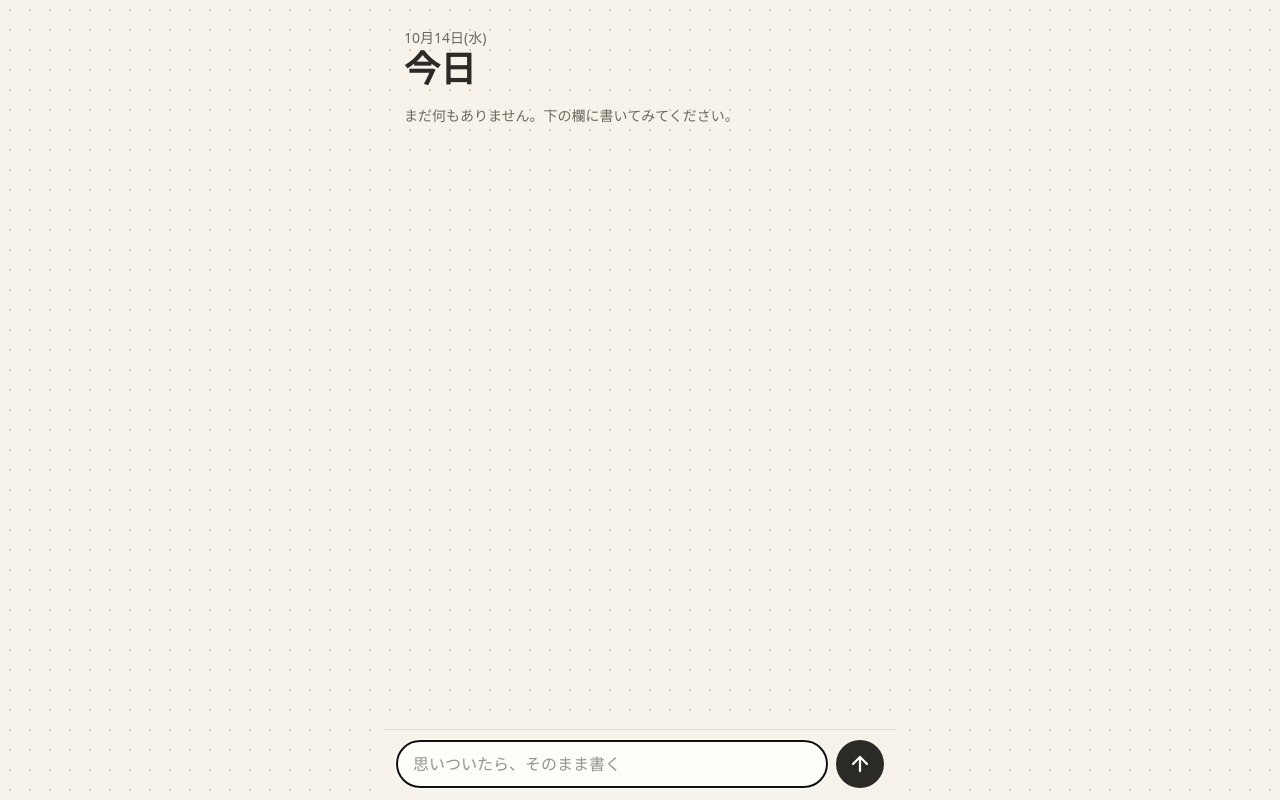
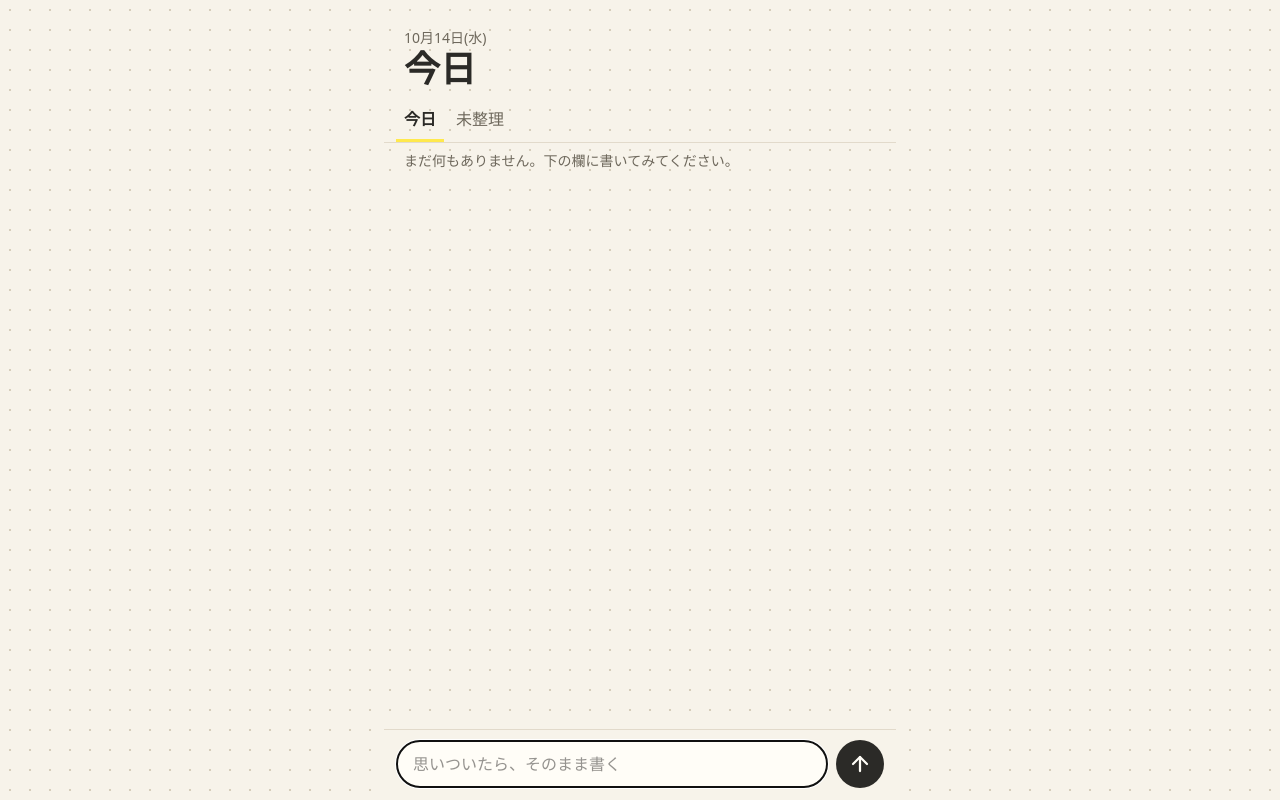
Before and after one commit to yqqqchqn31/todomemo, a React (Vite) app: page / in a window 1280 px wide. Built offline with nearby package versions, Linux system fonts and the light colour scheme; a web font is replaced by a local one.

Commit message:
「今日」と「未整理」のタブを作り、横スワイプで切り替える

```diff
--- a/src/App.tsx
+++ b/src/App.tsx
@@ -1,20 +1,43 @@
+import { format } from 'date-fns'
+import { ja } from 'date-fns/locale'
 import { toast } from 'sonner'
 import { AppToaster } from './components/AppToaster.tsx'
 import { CompletedToastMessage } from './components/CompletedToastMessage.tsx'
+import { TabBar } from './components/TabBar.tsx'
 import { TaskInput } from './components/TaskInput.tsx'
 import { TaskList } from './components/TaskList.tsx'
-import { isCompleted, isCompletedToday, type Task } from './tasks.ts'
+import { isCompleted, isTodayTask, isUnsortedTask, toDateKey, type Task } from './tasks.ts'
 import { useTasks } from './useTasks.ts'
+import { useTabPager } from './useTabPager.ts'
 
-const todayFormatter = new Intl.DateTimeFormat('ja-JP', {
-  month: 'long',
-  day: 'numeric',
-  weekday: 'short',
-})
+const formatMonthDayWeekday = (date: Date) => format(date, 'M月d日(E)', { locale: ja })
 
 export const App = () => {
   const { tasks, addTask, completeTask, reopenTask } = useTasks()
-  const todayTasks = tasks.filter((task) => !isCompleted(task) || isCompletedToday(task))
+  const { pagerRef, activeIndex, handleScroll, goTo } = useTabPager()
+
+  const today = new Date()
+  const todayKey = toDateKey(today)
+  const unsortedTasks = tasks.filter(isUnsortedTask)
+
+  const tabs = [
+    {
+      id: 'today',
+      label: '今日',
+      caption: formatMonthDayWeekday(today),
+      tasks: tasks.filter((task) => isTodayTask(task, todayKey)),
+      fieldsForNewTask: { plannedDate: todayKey },
+    },
+    {
+      id: 'unsorted',
+      label: '未整理',
+      caption: '書きっぱなしでOK',
+      count: unsortedTasks.filter((task) => !isCompleted(task)).length,
+      tasks: unsortedTasks,
+      fieldsForNewTask: { plannedDate: null },
+    },
+  ]
+  const activeTab = tabs[activeIndex]
 
   const toggleCompleted = (task: Task) => {
     if (isCompleted(task)) {
@@ -29,15 +52,30 @@ export const App = () => {
   }
 
   return (
-    <div className="mx-auto max-w-lg">
-      <header className="px-5 pt-safe-7 pb-2">
-        <p className="text-sm text-content-muted">{todayFormatter.format(new Date())}</p>
-        <h1 className="mt-0.5 font-hand text-4xl font-semibold">今日</h1>
+    <div className="mx-auto flex h-dvh max-w-lg flex-col">
+      <header className="flex-none px-5 pt-safe-7 pb-2">
+        <p className="text-sm text-content-muted">{activeTab.caption}</p>
+        <h1 className="mt-0.5 font-hand text-4xl font-semibold">{activeTab.label}</h1>
       </header>
-      <main className="px-5 pt-2 pb-safe-24">
-        <TaskList tasks={todayTasks} onToggleCompleted={toggleCompleted} />
-      </main>
-      <TaskInput onAdd={addTask} />
+      <TabBar tabs={tabs} activeIndex={activeIndex} onSelect={goTo} />
+      <div
+        ref={pagerRef}
+        onScroll={handleScroll}
+        className="flex min-h-0 flex-1 snap-x snap-mandatory overflow-x-auto overscroll-x-contain [scrollbar-width:none]"
+      >
+        {tabs.map((tab) => (
+          <section
+            key={tab.id}
+            id={`panel-${tab.id}`}
+            role="tabpanel"
+            aria-labelledby={`tab-${tab.id}`}
+            className="w-full flex-none snap-start overflow-y-auto px-5 pt-2 pb-safe-24"
+          >
+            <TaskList tasks={tab.tasks} onToggleCompleted={toggleCompleted} />
+          </section>
+        ))}
+      </div>
+      <TaskInput onAdd={(title) => addTask(title, activeTab.fieldsForNewTask)} />
       <AppToaster />
     </div>
   )
--- /dev/null
+++ b/src/components/TabBar.tsx
@@ -0,0 +1,39 @@
+export type Tab = {
+  id: string
+  label: string
+  count?: number
+}
+
+type TabBarProps = {
+  tabs: Tab[]
+  activeIndex: number
+  onSelect: (index: number) => void
+}
+
+export const TabBar = ({ tabs, activeIndex, onSelect }: TabBarProps) => (
+  <div role="tablist" className="flex gap-1 border-b border-border px-3">
+    {tabs.map((tab, index) => {
+      const isActive = index === activeIndex
+
+      return (
+        <button
+          key={tab.id}
+          type="button"
+          role="tab"
+          id={`tab-${tab.id}`}
+          aria-selected={isActive}
+          aria-controls={`panel-${tab.id}`}
+          onClick={() => onSelect(index)}
+          className={`flex h-11 items-center gap-1.5 border-b-3 px-2 ${
+            isActive ? 'border-highlight font-bold text-content' : 'border-transparent text-content-muted'
+          }`}
+        >
+          {tab.label}
+          {tab.count ? (
+            <span className="rounded-full bg-border px-1.5 text-xs font-normal text-content-muted">{tab.count}</span>
+          ) : null}
+        </button>
+      )
+    })}
+  </div>
+)
--- a/src/tasks.ts
+++ b/src/tasks.ts
@@ -1,18 +1,23 @@
-import { isToday } from 'date-fns'
+import { format, isToday } from 'date-fns'
 
 export type Task = {
   id: string
   title: string
   createdAt: number
   completedAt: number | null
+  plannedDate: string | null
 }
 
 const TASK_DEFAULTS = {
   completedAt: null,
+  plannedDate: null,
 } satisfies Partial<Task>
 
-export const createTask = (title: string): Task => ({
+export const toDateKey = (date: Date) => format(date, 'yyyy-MM-dd')
+
+export const createTask = (title: string, fields: Partial<Task> = {}): Task => ({
   ...TASK_DEFAULTS,
+  ...fields,
   id: crypto.randomUUID(),
   title,
   createdAt: Date.now(),
@@ -26,3 +31,10 @@ export const updateTaskById = (tasks: Task[], id: string, changes: Partial<Task>
 export const isCompleted = (task: Task) => task.completedAt !== null
 
 export const isCompletedToday = (task: Task) => task.completedAt !== null && isToday(task.completedAt)
+
+const isOpenOrCompletedToday = (task: Task) => !isCompleted(task) || isCompletedToday(task)
+
+export const isTodayTask = (task: Task, todayKey: string) =>
+  task.plannedDate !== null && task.plannedDate <= todayKey && isOpenOrCompletedToday(task)
+
+export const isUnsortedTask = (task: Task) => task.plannedDate === null && isOpenOrCompletedToday(task)
--- /dev/null
+++ b/src/useTabPager.ts
@@ -0,0 +1,22 @@
+import { useRef, useState } from 'react'
+
+const prefersReducedMotion = () => window.matchMedia('(prefers-reduced-motion: reduce)').matches
+
+export const useTabPager = () => {
+  const pagerRef = useRef<HTMLDivElement>(null)
+  const [activeIndex, setActiveIndex] = useState(0)
+
+  const handleScroll = () => {
+    const pager = pagerRef.current
+    if (!pager) return
+    setActiveIndex(Math.round(pager.scrollLeft / pager.clientWidth))
+  }
+
+  const goTo = (index: number) => {
+    const pager = pagerRef.current
+    if (!pager) return
+    pager.scrollTo({ left: index * pager.clientWidth, behavior: prefersReducedMotion() ? 'auto' : 'smooth' })
+  }
+
+  return { pagerRef, activeIndex, handleScroll, goTo }
+}
--- a/src/useTasks.ts
+++ b/src/useTasks.ts
@@ -9,8 +9,8 @@ export const useTasks = () => {
     saveTasks(tasks)
   }, [tasks])
 
-  const addTask = (title: string) => {
-    setTasks((currentTasks) => [...currentTasks, createTask(title)])
+  const addTask = (title: string, fields: Partial<Task>) => {
+    setTasks((currentTasks) => [...currentTasks, createTask(title, fields)])
   }
 
   const updateTask = (id: string, changes: Partial<Task>) => {
```
